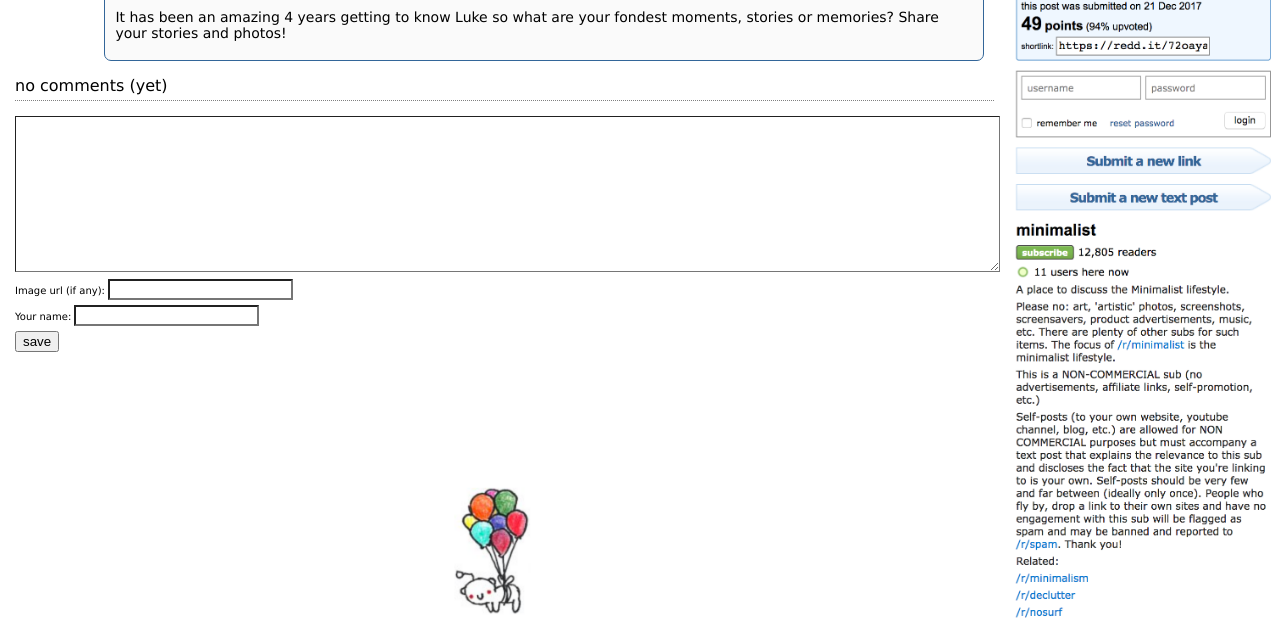
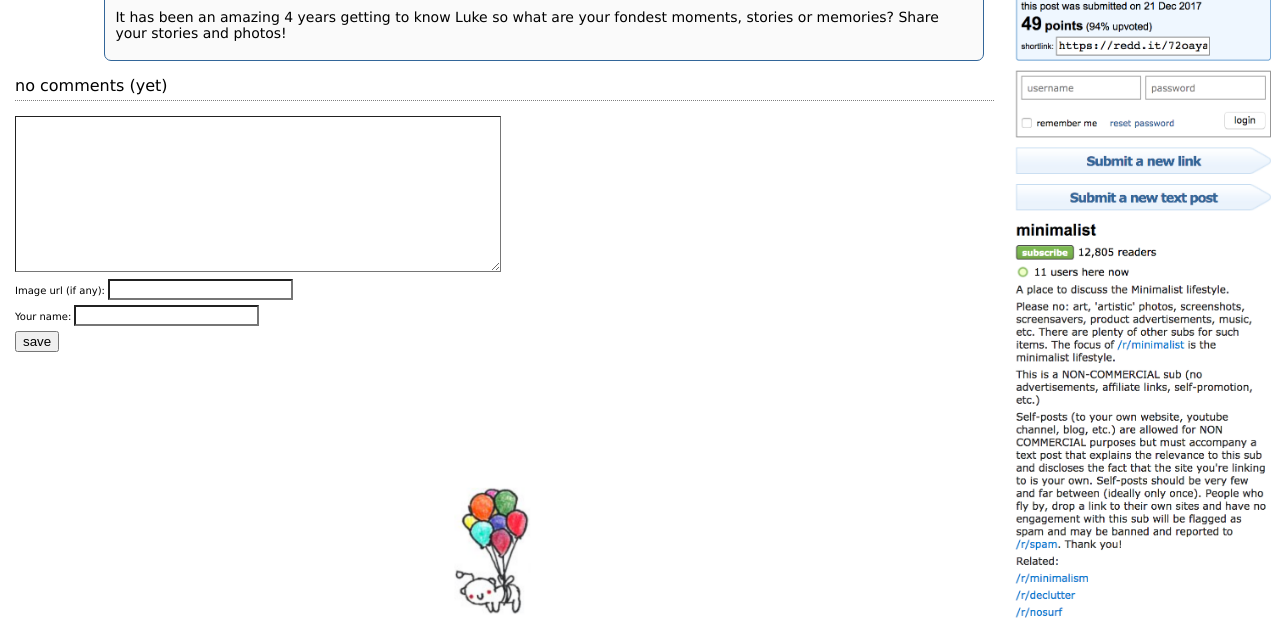
Before and after one commit to mmmavis/flukeit, a plain HTML site: page index.html in a window 1280 px wide. Shown: the part 116-738 px from the top of the page. Drawn offline with Linux system fonts and the light colour scheme; no server answers.

Commit message:
textarea width

```diff
--- a/style.css
+++ b/style.css
@@ -20,6 +20,13 @@ input {
 
 textarea {
   width: 100%;
+}
+
+
+@media only screen and (min-width: 480px) {
+  textarea {
+    max-width: 480px;
+  }
 }
 
 img {
```
